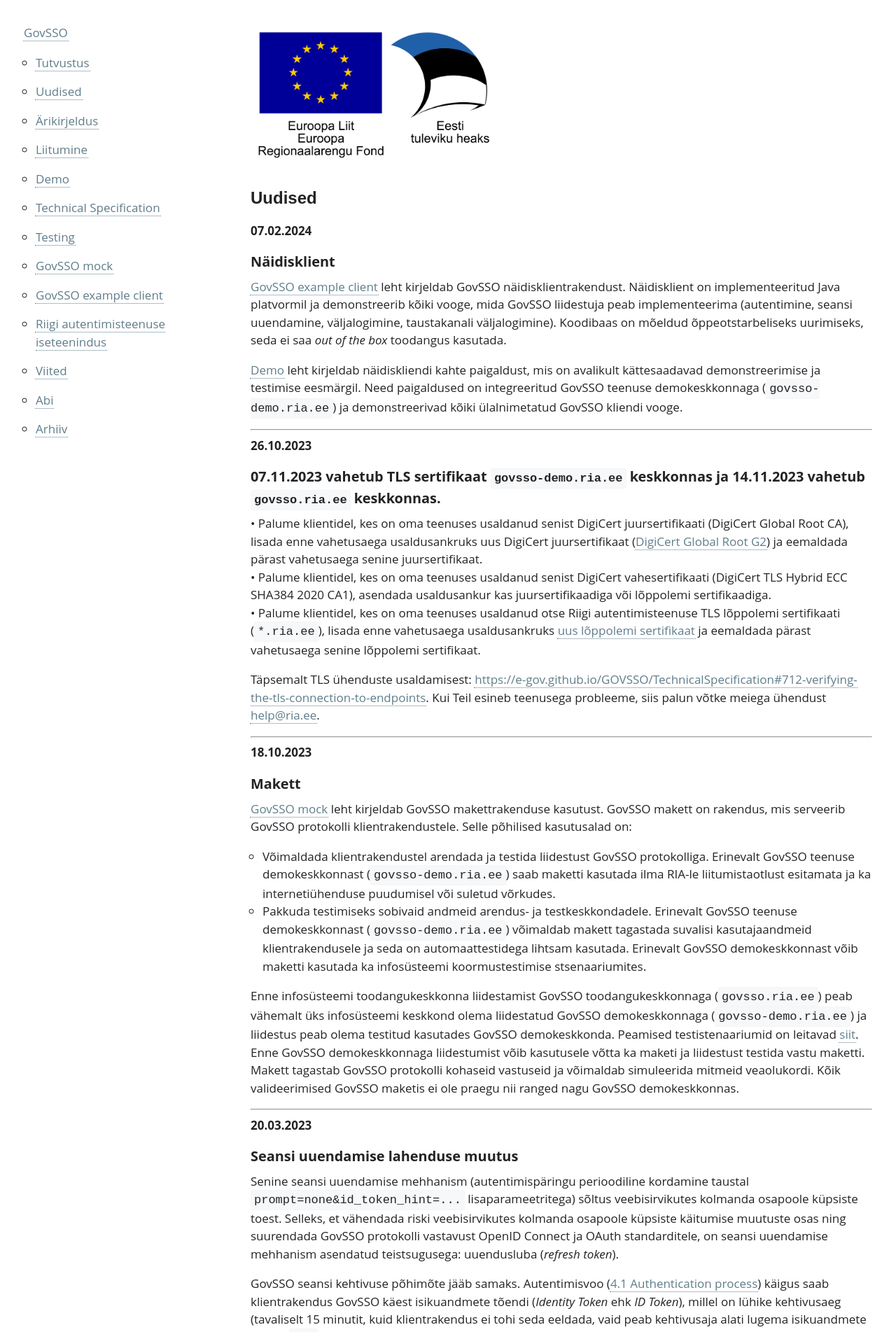
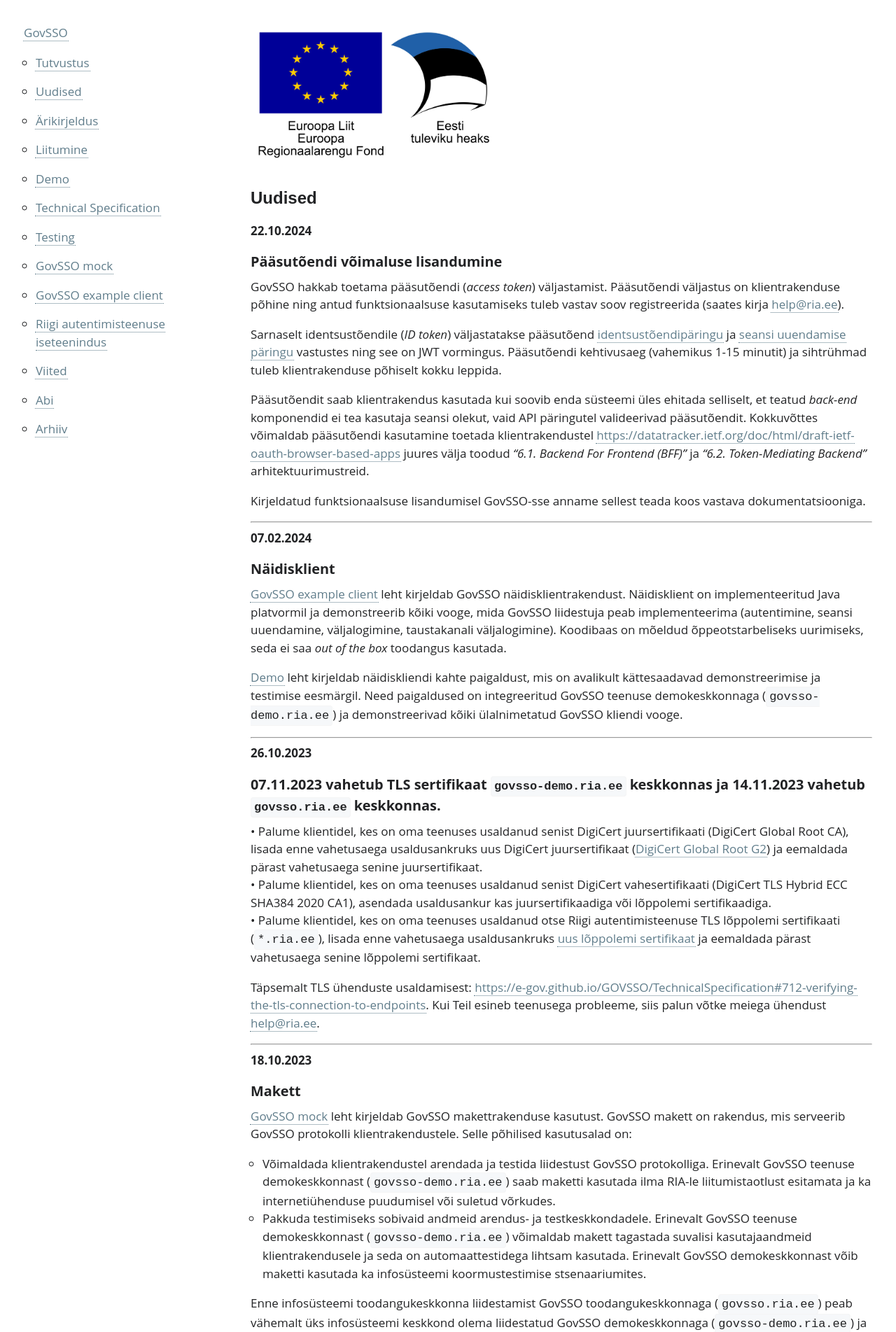
Before and after one commit to e-gov/GOVSSO, a Jekyll site: the page built from News.md, in a window 1280 px wide. Shown: the top 1903 px of the page at 70% size. Built offline with Jekyll 4.4.1, drawn with Linux system fonts in a browser that asks for light colours.

Commit message:
AUT-1981 Add news about upcoming access token functionality

```diff
--- a/News.md
+++ b/News.md
@@ -5,6 +5,19 @@ permalink: News
 <img src='img/el_regionaalarengu_fond_horisontaalne.jpg' width="350" height="200" alt="Euroopa Liit Euroopa Regionaalarengu Fond"/>
 
 # Uudised
+
+**22.10.2024**
+## Pääsutõendi võimaluse lisandumine
+
+GovSSO hakkab toetama pääsutõendi (_access token_) väljastamist. Pääsutõendi väljastus on klientrakenduse põhine ning antud funktsionaalsuse kasutamiseks tuleb vastav soov registreerida (saates kirja [help@ria.ee](mailto:help@ria.ee)).
+
+Sarnaselt identsustõendile (_ID token_) väljastatakse pääsutõend [identsustõendipäringu](TechnicalSpecification#62-id-token-request) ja [seansi uuendamise päringu](TechnicalSpecification#63-session-update-request) vastustes ning see on JWT vormingus. Pääsutõendi kehtivusaeg (vahemikus 1-15 minutit) ja sihtrühmad tuleb klientrakenduse põhiselt kokku leppida.
+
+Pääsutõendit saab klientrakendus kasutada kui soovib enda süsteemi üles ehitada selliselt, et teatud _back-end_ komponendid ei tea kasutaja seansi olekut, vaid API päringutel valideerivad pääsutõendit. Kokkuvõttes võimaldab pääsutõendi kasutamine toetada klientrakendustel [https://datatracker.ietf.org/doc/html/draft-ietf-oauth-browser-based-apps](https://datatracker.ietf.org/doc/html/draft-ietf-oauth-browser-based-apps) juures välja toodud _"6.1. Backend For Frontend (BFF)"_ ja _"6.2. Token-Mediating Backend"_ arhitektuurimustreid.
+
+Kirjeldatud funktsionaalsuse lisandumisel GovSSO-sse anname sellest teada koos vastava dokumentatsiooniga.
+
+___
 
 **07.02.2024**
 ## Näidisklient
```
